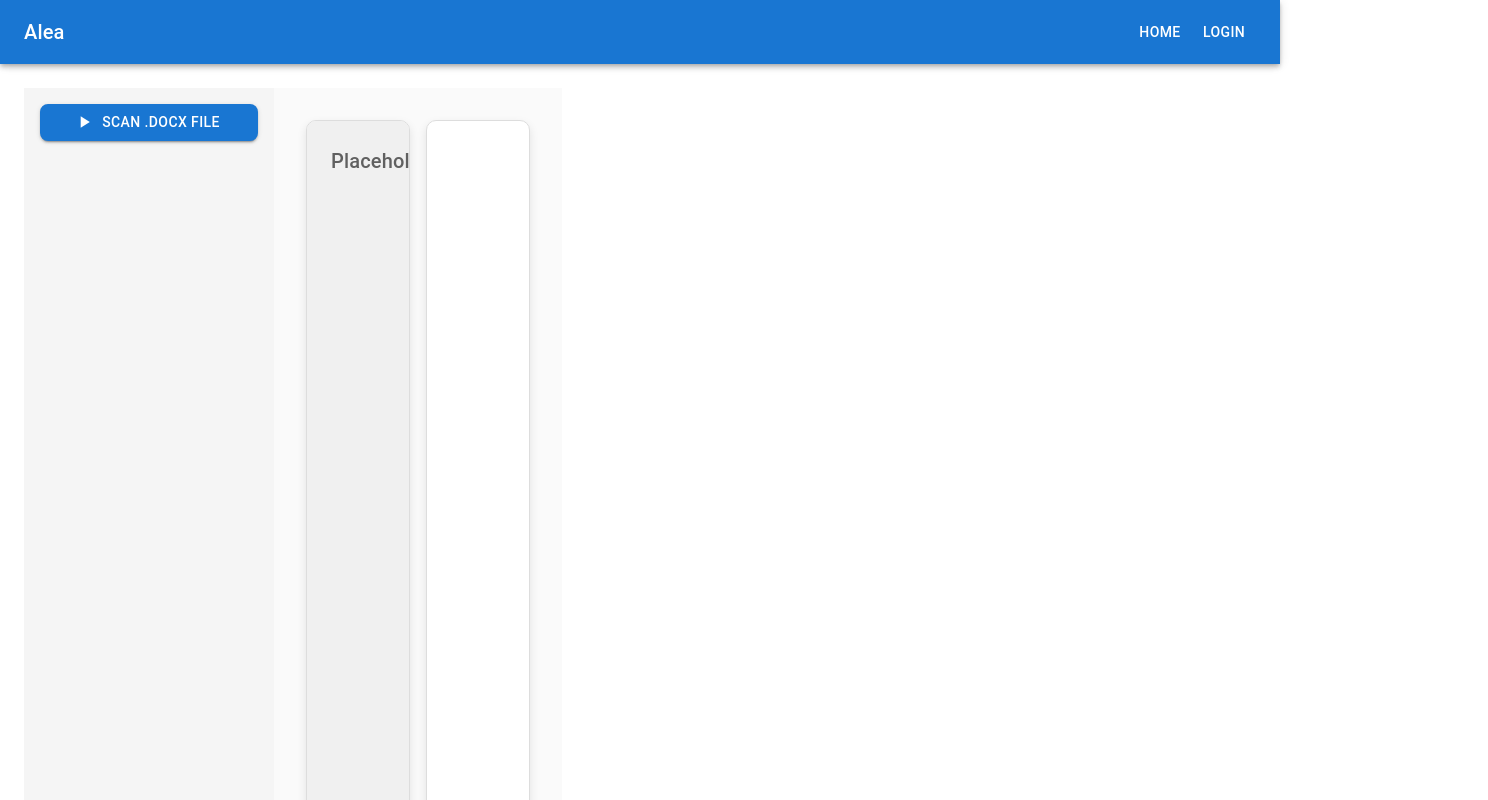
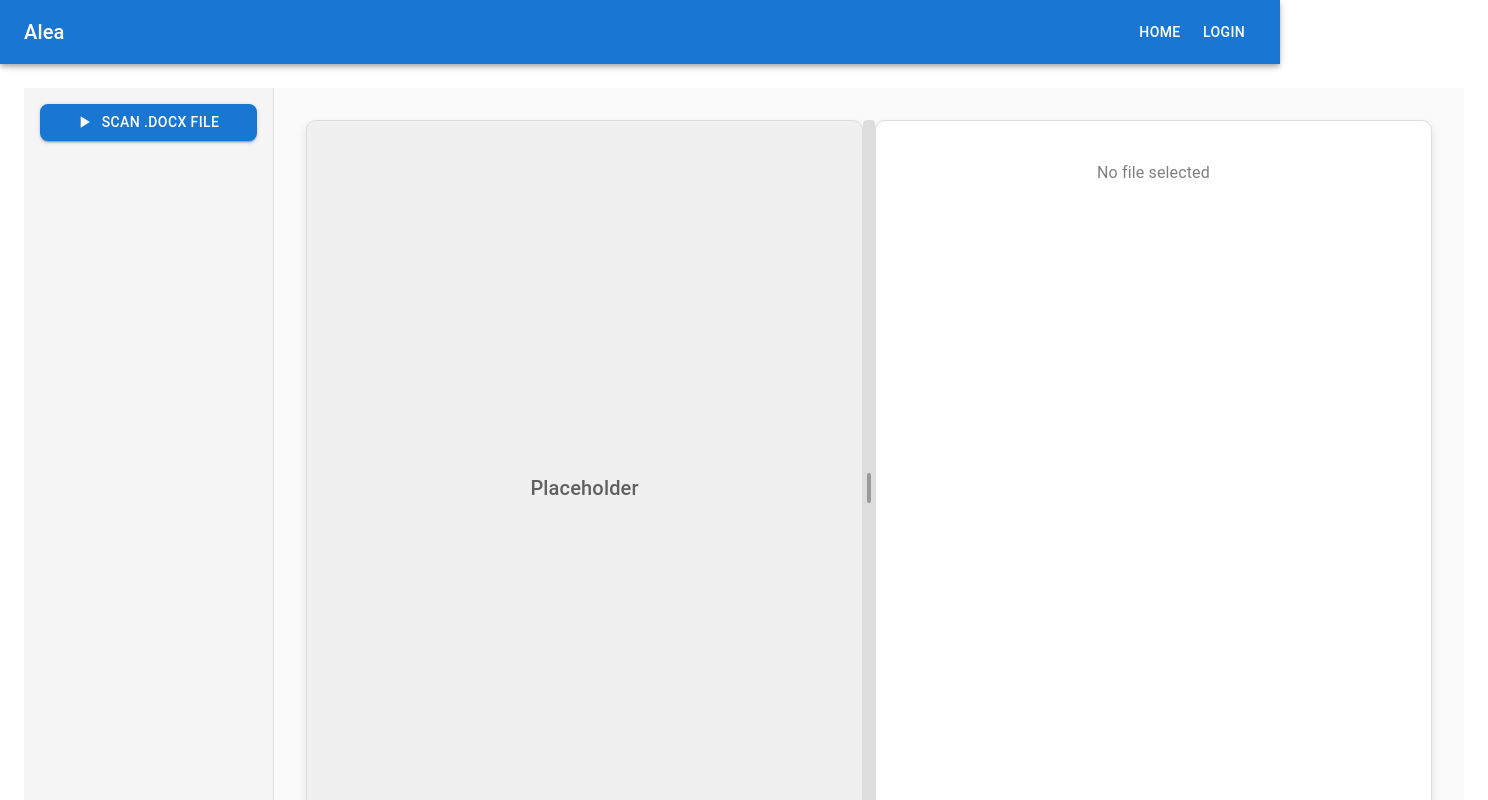
Before and after one commit to mihir2310/gamblingregulatory, a React (Vite) app in the folder FRONTEND/: page /dashboard/1 in a window 1280 px wide. Shown: the top 800 px of the page, 1488 px wide, since content can reach past the window. Built offline with nearby package versions, Linux system fonts and the light colour scheme.

Commit message:
Fixed the placeholder-box/doc sizing

```diff
--- a/FRONTEND/src/pages/Filepage.jsx
+++ b/FRONTEND/src/pages/Filepage.jsx
@@ -11,13 +11,16 @@ import {
 } from '@mui/material';
 import { Close as CloseIcon, PlayArrow as PlayArrowIcon } from '@mui/icons-material';
 import { useParams, Link } from 'react-router-dom';
-import { useState } from 'react';
+import { useState, useRef, useEffect } from 'react';
 import mammoth from 'mammoth';
 
 const Filepage = () => {
   const { fileName } = useParams();
   const [uploadedFiles, setUploadedFiles] = useState([]);
   const [selectedFileContent, setSelectedFileContent] = useState('');
+  const [resizeRatio, setResizeRatio] = useState(0.5); // 50% for each section
+  const containerRef = useRef(null);
+  const isDraggingRef = useRef(false);
 
   const handleFileUpload = async (event) => {
     const file = event.target.files[0];
@@ -56,17 +59,52 @@ const Filepage = () => {
     }
   };
 
+  const handleResizeStart = (e) => {
+    e.preventDefault();
+    isDraggingRef.current = true;
+    document.addEventListener('mousemove', handleResize);
+    document.addEventListener('mouseup', handleResizeEnd);
+  };
+
+  const handleResize = (e) => {
+    if (!isDraggingRef.current || !containerRef.current) return;
+
+    const containerRect = containerRef.current.getBoundingClientRect();
+    const relativeX = e.clientX - containerRect.left;
+    const containerWidth = containerRect.width;
+
+    let newRatio = relativeX / containerWidth;
+    newRatio = Math.max(0.1, Math.min(0.9, newRatio));
+
+    setResizeRatio(newRatio);
+  };
+
+  const handleResizeEnd = () => {
+    isDraggingRef.current = false;
+    document.removeEventListener('mousemove', handleResize);
+    document.removeEventListener('mouseup', handleResizeEnd);
+  };
+
+  useEffect(() => {
+    return () => {
+      document.removeEventListener('mousemove', handleResize);
+      document.removeEventListener('mouseup', handleResizeEnd);
+    };
+  }, []);
+
   return (
-    <Box sx={{ display: 'flex', height: '100vh' }}>
-      {/* Sidebar */}
+    <Box sx={{ display: 'flex', height: '100vh', width: '180vh'}}>
+      {/* Sidebar - Fixed width */}
       <Box
         sx={{
           width: '250px',
+          flexShrink: 0,
           backgroundColor: '#f5f5f5',
           padding: 2,
           display: 'flex',
           flexDirection: 'column',
           overflowY: 'auto',
+          borderRight: '1px solid #ddd',
         }}
       >
         <Stack spacing={2}>
@@ -110,55 +148,82 @@ const Filepage = () => {
         </Stack>
       </Box>
 
-      {/* Main Content - Editable DOCX Preview */}
+      {/* Main Content - Full Width */}
       <Box
+        ref={containerRef}
         sx={{
           flexGrow: 1,
           display: 'flex',
-          flexDirection: 'row', // Align content in a row (placeholder + doc)
-          alignItems: 'flex-start', // Keep both aligned at the top
-          overflow: 'auto',
+          flexDirection: 'row',
+          alignItems: 'stretch',
+          height: '100vh',
+          overflow: 'hidden',
           padding: 4,
           backgroundColor: '#fafafa',
+          position: 'relative',
         }}
       >
-        {/* Placeholder Box (Decently sized) */}
+        {/* Placeholder Box */}
         <Box
           sx={{
-            width: '100%',
-            maxWidth: '500px', // Reasonably sized placeholder
-            height: 'calc(100vh - 80px)', // Keep the same height as the doc
+            width: `${resizeRatio * 100}%`,
+            display: 'flex',
+            justifyContent: 'center',
+            alignItems: 'center',
             border: '1px solid #ddd',
             borderRadius: '10px',
             padding: '24px',
-            backgroundColor: '#f0f0f0', // Light gray background for placeholder
+            backgroundColor: '#f0f0f0',
             overflowY: 'auto',
             boxShadow: '0px 4px 10px rgba(0, 0, 0, 0.1)',
-            marginRight: 2, // Small space between placeholder and document
+            transition: 'width 0.1s ease',
           }}
         >
-          <Typography variant="h6" color="textSecondary" align="center">
+          <Typography variant="h6" color="textSecondary">
             Placeholder
           </Typography>
         </Box>
 
-        {/* Editable DOCX Preview (Aligned to the right) */}
+        {/* Resizer Handle */}
         <Box
-          contentEditable
-          suppressContentEditableWarning
           sx={{
-            width: '100%',
-            maxWidth: '600px', // Document width remains the same
-            height: 'calc(100vh - 80px)', // Same height for the document
+            width: '12px',
+            cursor: 'col-resize',
+            backgroundColor: '#ddd',
+            borderRadius: '4px',
+            zIndex: 10,
+            display: 'flex',
+            justifyContent: 'center',
+            alignItems: 'center',
+            '&:hover': {
+              backgroundColor: '#bbb',
+            },
+            '&::after': {
+              content: '""',
+              height: '30px',
+              width: '4px',
+              backgroundColor: '#999',
+              borderRadius: '2px',
+            }
+          }}
+          onMouseDown={handleResizeStart}
+        />
+
+        {/* Editable DOCX Preview */}
+        <Box
+          sx={{
+            width: `${(1 - resizeRatio) * 100}%`,  // Adjust width dynamically
             border: '1px solid #ddd',
             borderRadius: '10px',
             padding: '24px',
             backgroundColor: '#fff',
             overflowY: 'auto',
             boxShadow: '0px 4px 10px rgba(0, 0, 0, 0.1)',
-            marginLeft: 'auto', // Align document to the right
+            transition: 'width 0.1s ease',
           }}
-          dangerouslySetInnerHTML={{ __html: selectedFileContent }}
+          contentEditable
+          suppressContentEditableWarning
+          dangerouslySetInnerHTML={{ __html: selectedFileContent || '<p style="color:gray; text-align:center;">No file selected</p>' }}
         />
       </Box>
     </Box>
```
Also changed, not shown: 1 other file (tests, documents, lock files or other folders).
